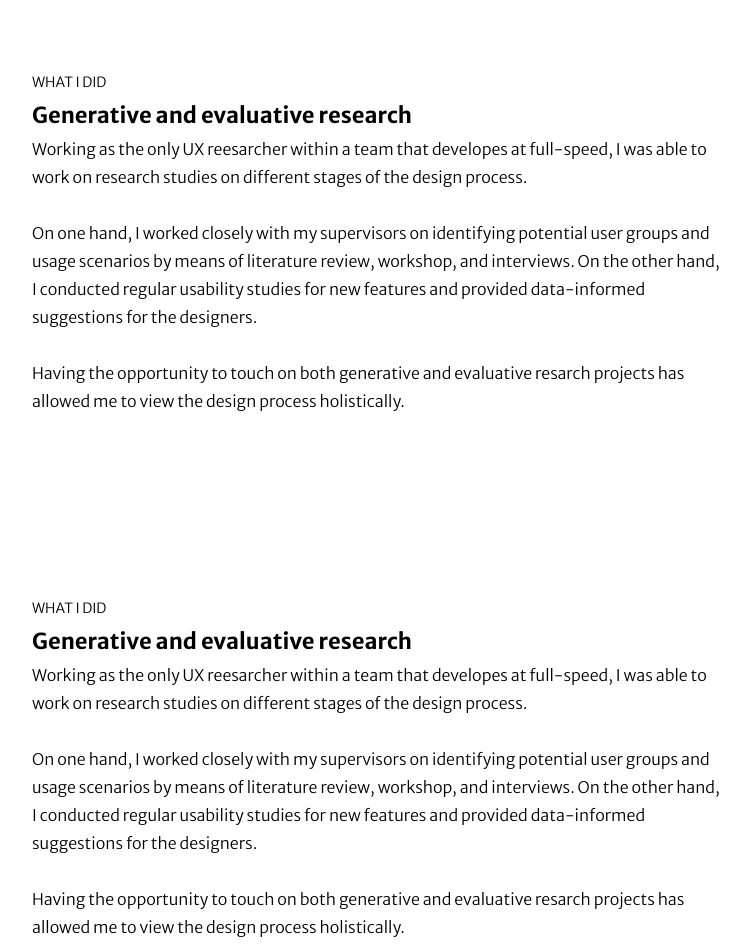
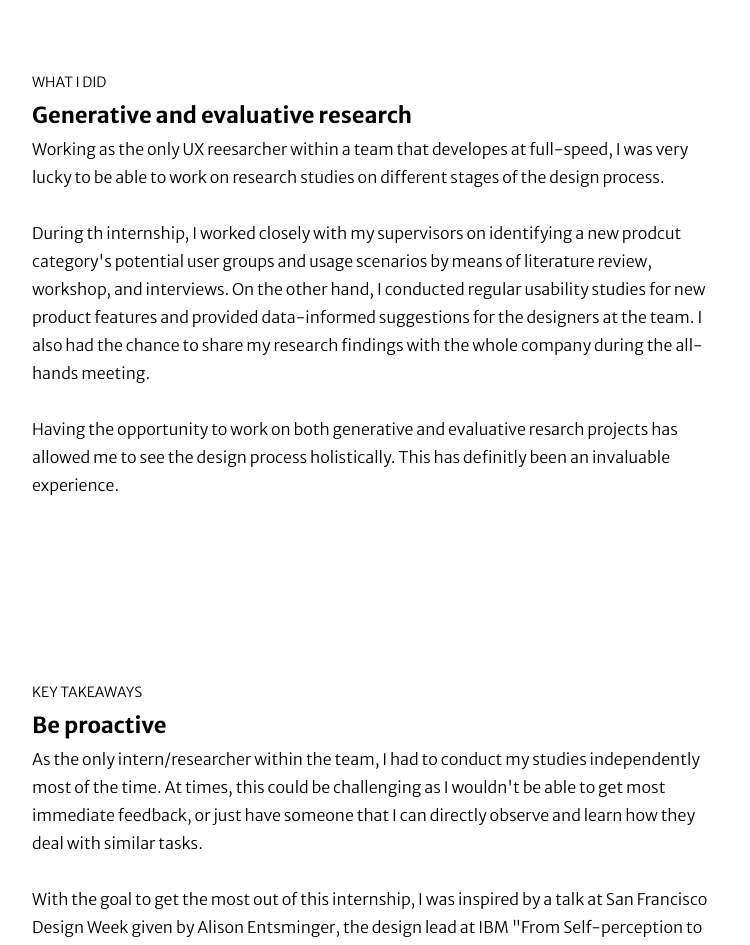
Before and after one commit to phoebe7979/newsite, a plain HTML site: page internship.html in a window 1280 px wide. Shown: the part 1060-2005 px from the top of the page, without its empty margins (263-1013 px from the left). Drawn offline with nearby package versions, Linux system fonts and the light colour scheme; a web font is replaced by a local one.

Commit message:
update topnav

```diff
--- a/css/style.css
+++ b/css/style.css
@@ -579,7 +579,7 @@ main{
   }
 
   .topnav{
-    padding: 0 20%;
+    padding: 10px 20%;
   }
 
   /*main content*/
--- a/internship.html
+++ b/internship.html
@@ -80,21 +80,21 @@
       <h6>WHAT I DID</h6>
       <h2>Generative and evaluative research</h2>
       <p>
-       Working as the only UX reesarcher within a team that developes at full-speed, I was able to work on  research studies on different stages of the design process.
+       Working as the only UX reesarcher within a team that developes at full-speed, I was very lucky to be able to work on research studies on different stages of the design process.
        <br><br>
-       On one hand, I worked closely with my supervisors on identifying potential user groups and usage scenarios by means of literature review, workshop, and interviews. On the other hand, I conducted regular usability studies for new features and provided data-informed suggestions for the designers. <br><br>
-       Having the opportunity to touch on both generative and evaluative resarch projects has allowed me to view the design process holistically.</p>
+       During th internship, I worked closely with my supervisors on identifying a new prodcut category's potential user groups and usage scenarios by means of literature review, workshop, and interviews. On the other hand, I conducted regular usability studies for new product features and provided data-informed suggestions for the designers at the team. I also had the chance to share my research findings with the whole company during the all-hands meeting. <br><br>
+       Having the opportunity to work on both generative and evaluative resarch projects has allowed me to see the design process holistically. This has definitly been an invaluable experience. </p>
     </div>
   </div>
   <div class = "flex-container">
     <div class = "full-section-text">
-      <h6>WHAT I DID</h6>
-      <h2>Generative and evaluative research</h2>
+      <h6>KEY TAKEAWAYS</h6>
+      <h2>Be proactive</h2>
       <p>
-       Working as the only UX reesarcher within a team that developes at full-speed, I was able to work on  research studies on different stages of the design process.
+       As the only intern/researcher within the team, I had to conduct my studies independently most of the time. At times, this could be challenging as I wouldn't be able to get most immediate feedback, or just have someone that I can directly observe and learn how they deal with similar tasks.
        <br><br>
-       On one hand, I worked closely with my supervisors on identifying potential user groups and usage scenarios by means of literature review, workshop, and interviews. On the other hand, I conducted regular usability studies for new features and provided data-informed suggestions for the designers. <br><br>
-       Having the opportunity to touch on both generative and evaluative resarch projects has allowed me to view the design process holistically.</p>
+       With the goal to get the most out of this internship, I was inspired by a talk at San Francisco Design Week given by Alison Entsminger, the design lead at IBM "From Self-perception to Self-Awareness: Finding your Data, Feedback and Growth Potential", where she shared about how we should be open to collect feedback from others for a better iteration of ourselves. I tackled the above challenge by proactively asking for feedback and suggestions from my supervisors and teammates, who, although not currently working at a research role, have had research experience or have been very experienced working in the UX field, including working with researchers. From them, I was able to identify a lot of room for improvement of my research skills that I wasn't aware of before, as well as learning from success stories shared by my teammates.<br><br>
+       Meanwhile, I also reached out to people from other teams at the company and shared with them about my project. </p>
     </div>
   </div>
   <div class = "flex-container">
```
